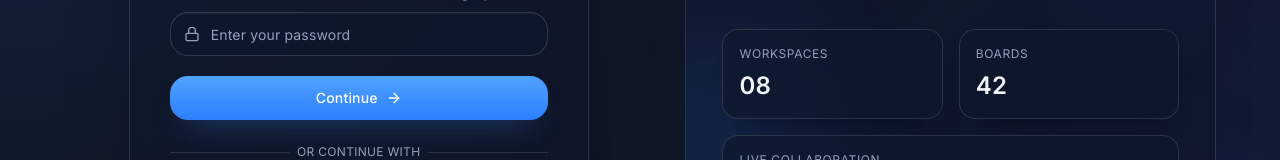
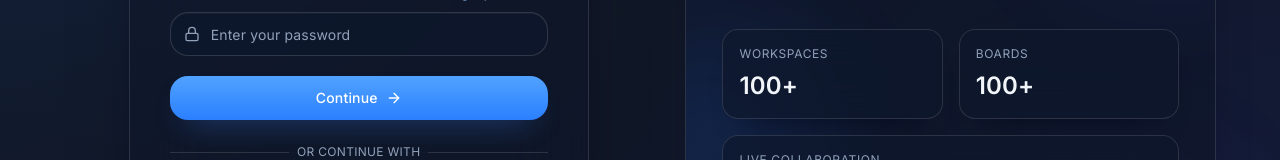
Before and after one commit to flyingdoggoo/S-Group-Trello, a React (Vite) app in the folder FE-Sgroup/: page /login in a window 1280 px wide. Shown: the part 410-570 px from the top of the page. Built offline with nearby package versions, Linux system fonts and the light colour scheme; no server answers.

Commit message:
feat: small UI update

```diff
--- a/FE-Sgroup/src/components/Login.tsx
+++ b/FE-Sgroup/src/components/Login.tsx
@@ -187,11 +187,11 @@ export function Login() {
             <div className="relative z-10 grid grid-cols-2 gap-4">
               <div className="surface-card p-4">
                 <p className="text-xs uppercase tracking-wider text-slate-400">Workspaces</p>
-                <p className="mt-2 text-2xl font-semibold text-slate-100">08</p>
+                <p className="mt-2 text-2xl font-semibold text-slate-100">100+</p>
               </div>
               <div className="surface-card p-4">
                 <p className="text-xs uppercase tracking-wider text-slate-400">Boards</p>
-                <p className="mt-2 text-2xl font-semibold text-slate-100">42</p>
+                <p className="mt-2 text-2xl font-semibold text-slate-100">100+</p>
               </div>
               <div className="surface-card col-span-2 p-4">
                 <p className="text-xs uppercase tracking-wider text-slate-400">Live Collaboration</p>
```
